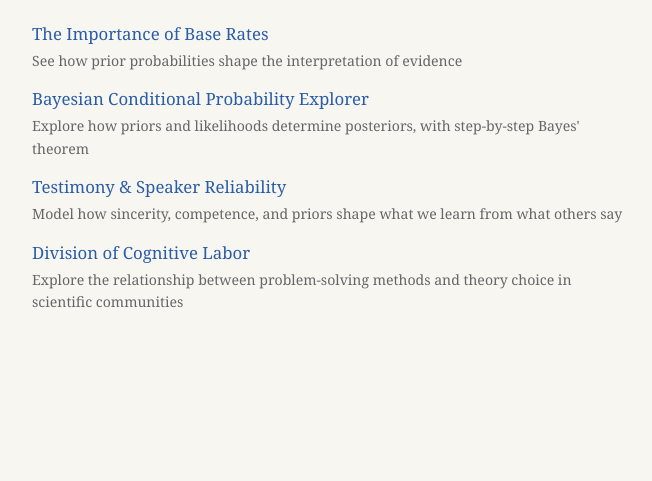
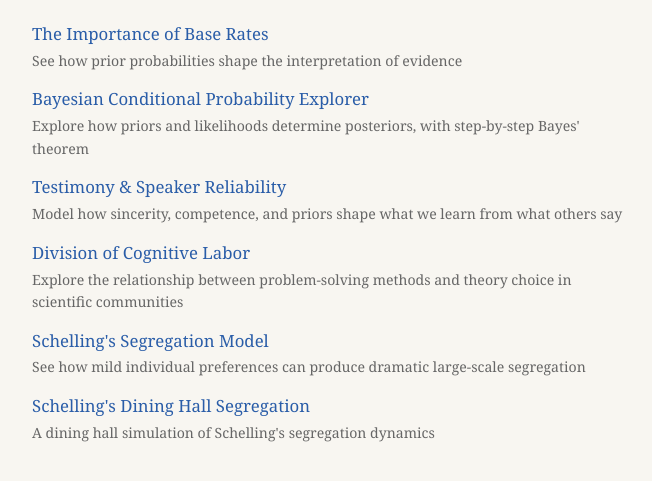
Before and after one commit to eganaegana/bayesian-tools, a plain HTML site: page index.html in a window 1280 px wide. Shown: the part 129-610 px from the top of the page, without its empty margins (308-960 px from the left). Drawn offline with Linux system fonts and the light colour scheme.

Commit message:
Update index for schelling tools

```diff
--- a/index.html
+++ b/index.html
@@ -45,6 +45,14 @@ a:hover { text-decoration: underline; }
     <a href="kitcher-labor-explorer.html">Division of Cognitive Labor</a>
     <div class="desc">Explore the relationship between problem-solving methods and theory choice in scientific communities</div>
   </li>
+  <li>
+    <a href="schelling-simulation.html">Schelling's Segregation Model</a>
+    <div class="desc">See how mild individual preferences can produce dramatic large-scale segregation</div>
+  </li>
+  <li>
+    <a href="schelling-dining-hall.html">Schelling's Dining Hall Segregation</a>
+    <div class="desc">A dining hall simulation of Schelling's segregation dynamics</div>
+  </li>
 </ul>
 </body>
 </html>
```
